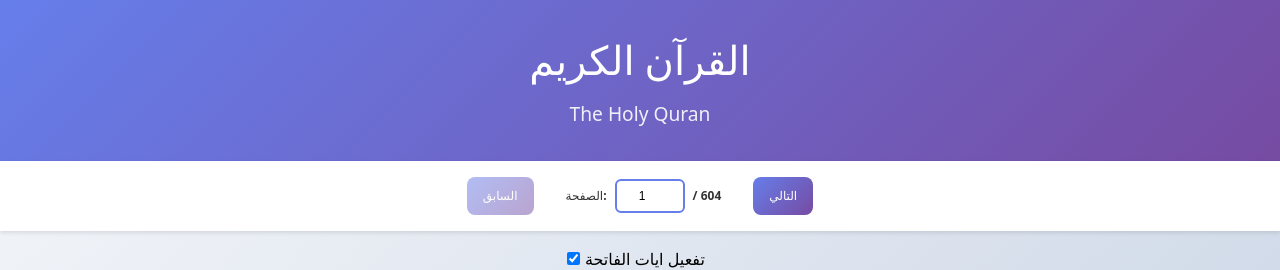
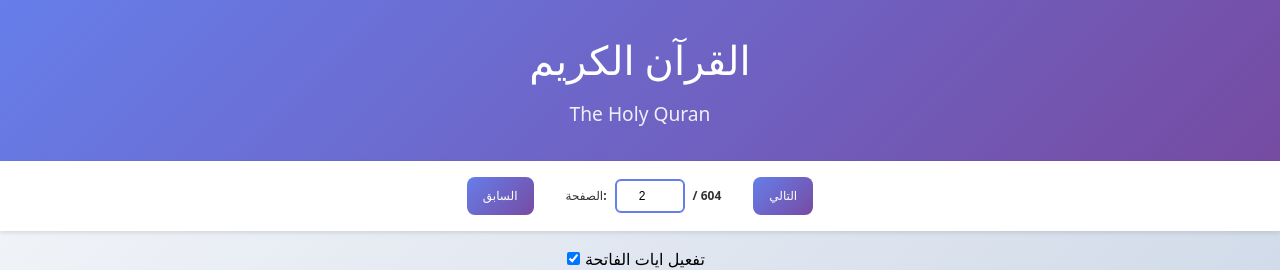
Before and after one commit to MrChaker/dar-sallam, a React (Vite) app: page / in a window 1280 px wide. Shown: the top 270 px of the page. Built offline with nearby package versions, Linux system fonts and the light colour scheme; no server answers; a web font is replaced by a local one.

Commit message:
make default page 2

```diff
--- a/src/App.jsx
+++ b/src/App.jsx
@@ -2,7 +2,7 @@ import { useState, useEffect } from 'react'
 import './App.css'
 
 function App() {
-  const [pageNumber, setPageNumber] = useState(1)
+  const [pageNumber, setPageNumber] = useState(2)
   const [pageData, setPageData] = useState(null)
   const [page1, setPage1] = useState(null)
   const [loading, setLoading] = useState(true)
```
